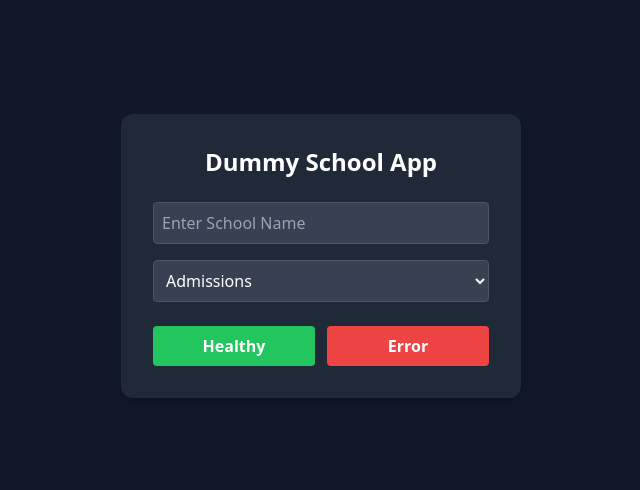
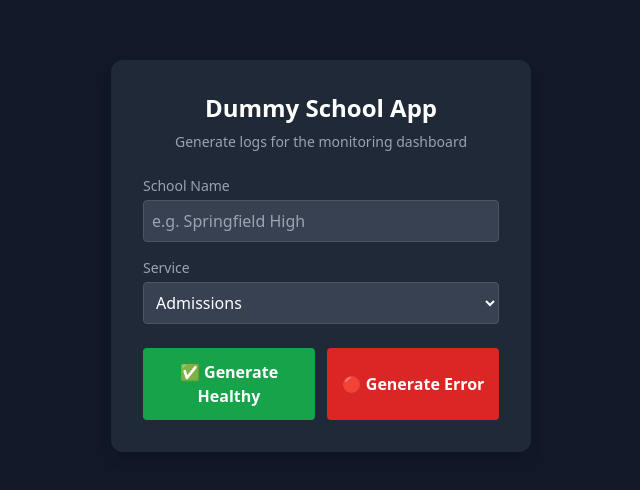
Before and after one commit to Namratachougule3792/kiinara-dummy-service, a Nuxt app: page / in a window 1280 px wide. Shown: the part 144-634 px from the top of the page, without its empty margins (319-959 px from the left). Built offline with nearby package versions, Linux system fonts and the light colour scheme.

Commit message:
added changes

```diff
--- a/app/pages/index.vue
+++ b/app/pages/index.vue
@@ -3,70 +3,107 @@ import { ref } from 'vue'
 
 const school = ref('')
 const service = ref('Admissions')
+const loading = ref(false)
+const lastResult = ref(null)
 
-const sendLog = async (status) => {
-  await fetch('https://main.d1o8f3eh3hg0bw.amplifyapp.com/api/collect', {
-    method: 'POST',
-    headers: { 'Content-Type': 'application/json' },
-    body: JSON.stringify({
-      school: school.value,
-      service: service.value,
-      status,
-      latency: Math.floor(Math.random() * 300)
+const MONITORING_URL = 'https://main.d1o8f3eh3hg0bw.amplifyapp.com'
+
+const sendLog = async (statusCode) => {
+  if (!school.value.trim()) {
+    alert('Please enter a school name first!')
+    return
+  }
+
+  loading.value = true
+  lastResult.value = null
+
+  const payload = {
+    school: school.value.trim(),
+    service: service.value,
+    status: statusCode,
+    latency: Math.floor(Math.random() * 300) + 50
+  }
+
+  try {
+    const res = await fetch(`${MONITORING_URL}/api/collect`, {
+      method: 'POST',
+      headers: { 'Content-Type': 'application/json' },
+      body: JSON.stringify(payload)
     })
-  })
 
-  alert("Log sent 🚀")
+    const data = await res.json()
+
+    if (data.error) {
+      lastResult.value = { type: 'error', message: `Failed: ${data.error}` }
+    } else {
+      lastResult.value = {
+        type: statusCode === 200 ? 'success' : 'error',
+        message: statusCode === 200
+          ? `✅ Healthy log sent for "${payload.school}" → ${service.value}`
+          : `🔴 Error log sent for "${payload.school}" → ${service.value}`
+      }
+    }
+  } catch (err) {
+    lastResult.value = { type: 'error', message: `Network error: ${err.message}` }
+  } finally {
+    loading.value = false
+  }
 }
 </script>
 
 <template>
 <div class="min-h-screen bg-gray-900 text-white flex items-center justify-center">
+  <div class="bg-gray-800 p-8 rounded-xl shadow-lg w-[420px]">
 
-  <div class="bg-gray-800 p-8 rounded-xl shadow-lg w-[400px]">
+    <h1 class="text-2xl font-bold mb-2 text-center">Dummy School App</h1>
+    <p class="text-gray-400 text-sm text-center mb-6">Generate logs for the monitoring dashboard</p>
 
-    <h1 class="text-2xl font-bold mb-6 text-center">
-      Dummy School App
-    </h1>
-
-    <!-- SCHOOL INPUT -->
+    <label class="block text-sm text-gray-400 mb-1">School Name</label>
     <input
       v-model="school"
-      placeholder="Enter School Name"
-      class="w-full p-2 mb-4 rounded bg-gray-700 border border-gray-600 focus:outline-none"
+      placeholder="e.g. Springfield High"
+      class="w-full p-2 mb-4 rounded bg-gray-700 border border-gray-600 focus:outline-none focus:border-blue-400"
     />
 
-    <!-- SERVICE SELECT -->
+    <label class="block text-sm text-gray-400 mb-1">Service</label>
     <select
       v-model="service"
-      class="w-full p-2 mb-6 rounded bg-gray-700 border border-gray-600"
+      class="w-full p-2 mb-6 rounded bg-gray-700 border border-gray-600 focus:outline-none"
     >
-      <option>Admissions</option>
-      <option>Attendance</option>
-      <option>Billing</option>
-      <option>Identity</option>
+      <option value="Admissions">Admissions</option>
+      <option value="Attendance">Attendance</option>
+      <option value="Billing">Billing</option>
+      <option value="Identity">Identity</option>
     </select>
 
-    <!-- BUTTONS -->
     <div class="flex gap-3">
-
       <button
-        @click="sendLog(200)"
-        class="flex-1 bg-green-500 hover:bg-green-600 p-2 rounded font-semibold"
+        type="button"
+        :disabled="loading"
+        @click.prevent="sendLog(200)"
+        class="flex-1 bg-green-600 hover:bg-green-700 disabled:opacity-50 disabled:cursor-not-allowed p-3 rounded font-semibold transition-colors"
       >
-        Healthy
+        {{ loading ? 'Sending...' : '✅ Generate Healthy' }}
       </button>
 
       <button
-        @click="sendLog(500)"
-        class="flex-1 bg-red-500 hover:bg-red-600 p-2 rounded font-semibold"
+        type="button"
+        :disabled="loading"
+        @click.prevent="sendLog(500)"
+        class="flex-1 bg-red-600 hover:bg-red-700 disabled:opacity-50 disabled:cursor-not-allowed p-3 rounded font-semibold transition-colors"
       >
-        Error
+        {{ loading ? 'Sending...' : '🔴 Generate Error' }}
       </button>
+    </div>
 
+    <div
+      v-if="lastResult"
+      :class="lastResult.type === 'success' ? 'bg-green-900 border-green-500' : 'bg-red-900 border-red-500'"
+      class="mt-4 p-3 rounded border text-sm"
+    >
+      {{ lastResult.message }}
     </div>
 
   </div>
-
 </div>
 </template>
--- a/nuxt.config.ts
+++ b/nuxt.config.ts
@@ -3,5 +3,20 @@ export default defineNuxtConfig({
 
   css: ['@/assets/css/main.css'],
 
+  runtimeConfig: {
+    awsAccessKeyId: process.env.AWS_ACCESS_KEY_ID,
+    awsSecretAccessKey: process.env.AWS_SECRET_ACCESS_KEY,
+    awsRegion: process.env.AWS_REGION || 'ap-south-1',
+    supabaseUrl: process.env.SUPABASE_URL,
+    supabaseKey: process.env.SUPABASE_KEY,
+    public: {
+      monitoringUrl: process.env.MONITORING_URL || 'https://main.d1o8f3eh3hg0bw.amplifyapp.com'
+    }
+  },
+
+  nitro: {
+    preset: 'aws_amplify'
+  },
+
   compatibilityDate: '2026-04-28'
 })
```
